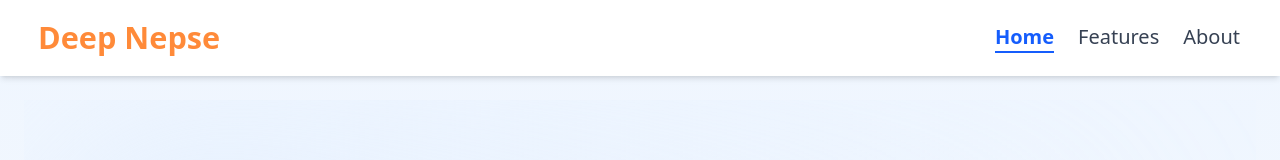
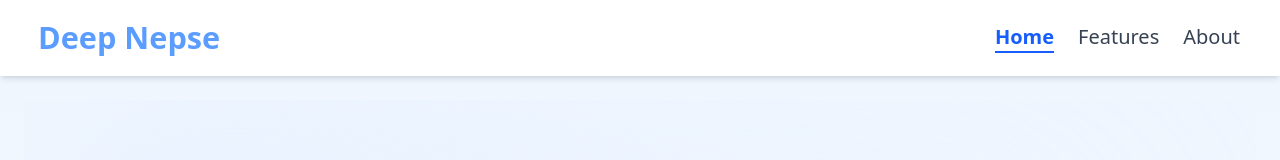
Before and after one commit to Kalzangdorjelama/DeepNepse-Predictor, a React (Vite) app in the folder frontend/: page / in a window 1280 px wide. Shown: the top 160 px of the page. Built offline with nearby package versions, Linux system fonts and the light colour scheme; no server answers.

Commit message:
minor changes and last commit

```diff
--- a/frontend/src/components/FireText.jsx
+++ b/frontend/src/components/FireText.jsx
@@ -16,7 +16,7 @@ export default function FireText({ children }) {
   return (
     <animated.h1
       style={fireAnimation}
-      className="text-2xl sm:text-3xl font-bold text-orange-500 relative inline-block"
+      className="text-2xl sm:text-3xl font-bold text-blue-500 relative inline-block"
     >
       {children}
     </animated.h1>
```
